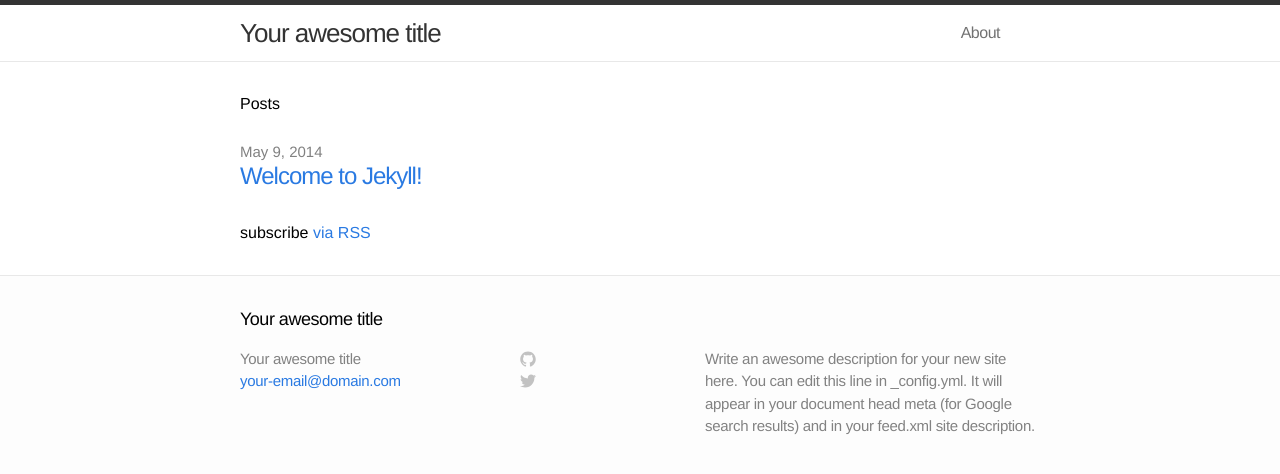
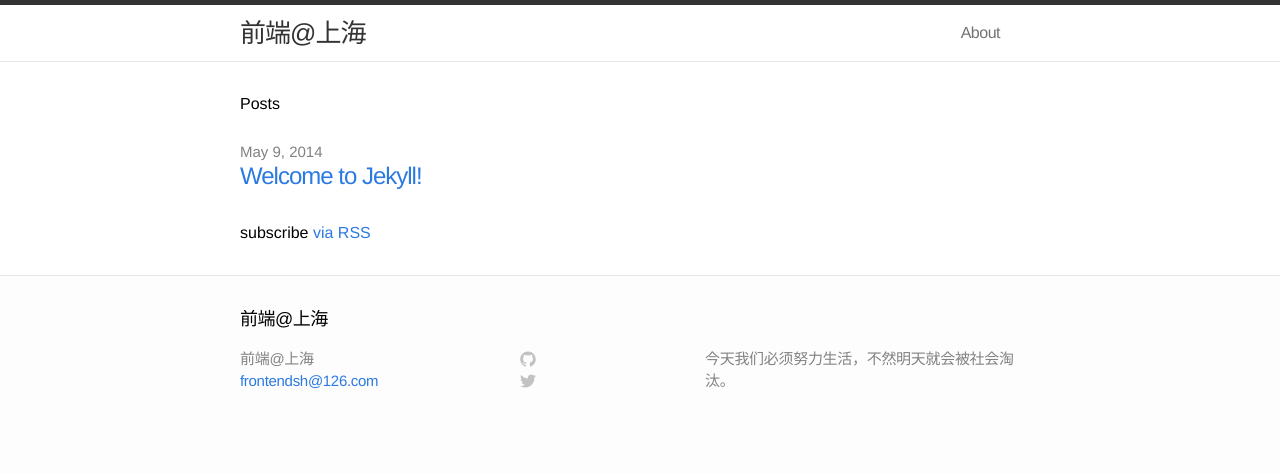
Before and after one commit to FrontEnd-SH/FrontEnd-SH.github.io, a Jekyll site: the page built from index.html, in a window 1280 px wide. Shown: the top 474 px of the page. Built offline with Jekyll 4.4.1, drawn with Linux system fonts in a browser that asks for light colours.

Commit message:
Update config.xml

```diff
--- a/_config.yml
+++ b/_config.yml
@@ -1,9 +1,9 @@
 # Site settings
-title: Your awesome title
-email: your-email@domain.com
-description: "Write an awesome description for your new site here. You can edit this line in _config.yml. It will appear in your document head meta (for Google search results) and in your feed.xml site description."
+title: 前端@上海
+email: frontendsh@126.com
+description: "今天我们必须努力生活，不然明天就会被社会淘汰。"
 baseurl: ""
-url: "http://yourdomain.com"
+url: "http://frontend-sh.github.io"
 
 # Build settings
 markdown: kramdown
```
